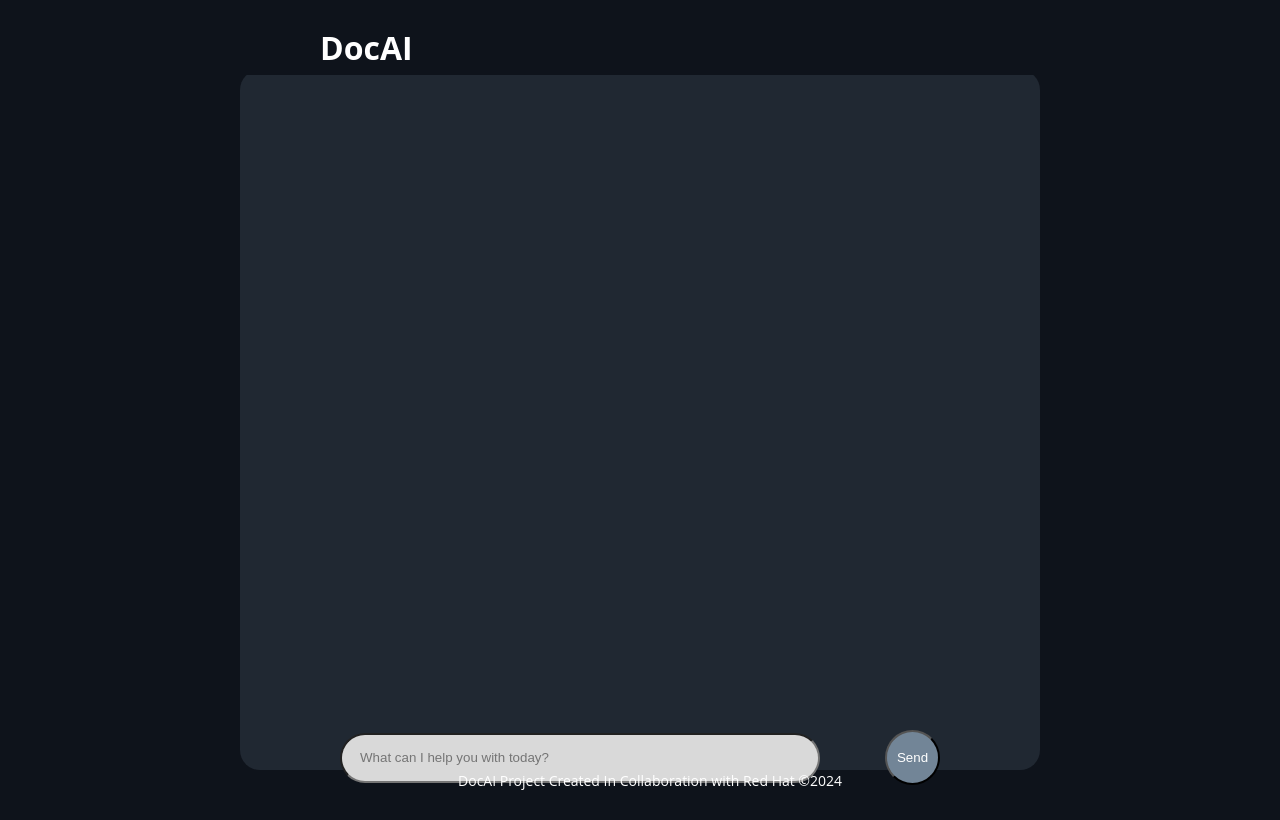
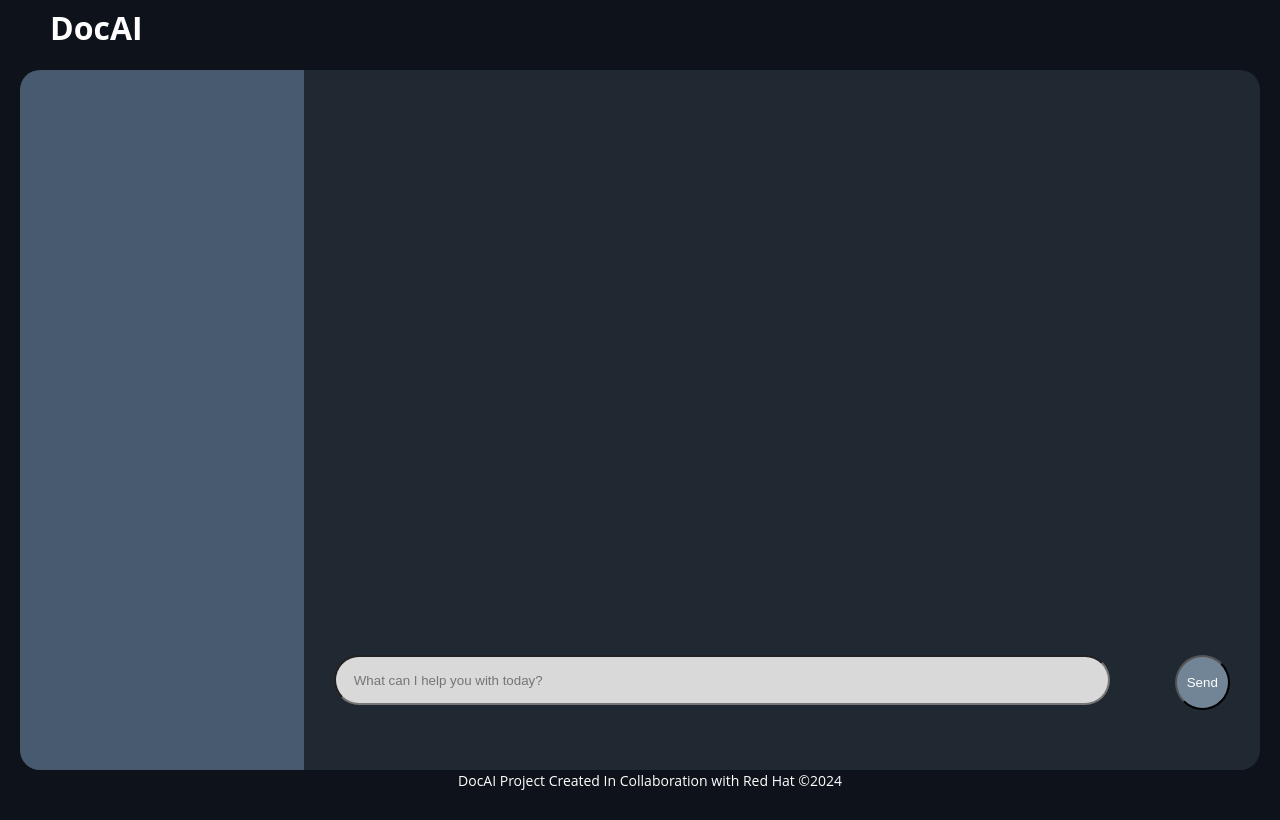
Before and after one commit to GraysonHackett/DocAI, a React (Create React App) app: page / in a window 1280 px wide. Built offline with nearby package versions, Linux system fonts and the light colour scheme.

Commit message:
some styling updates

```diff
--- a/public/index.html
+++ b/public/index.html
@@ -2,11 +2,11 @@
 <html lang="en">
 <head>
   <meta charset="utf-8" />
-  <link rel="icon" href="%PUBLIC_URL%/logo.png" /> <!-- Link to our own logo once we have one -->
+  <link rel="icon" href="%PUBLIC_URL%/logo.png" /> <!-- Link to your own logo once you have one -->
   <meta name="viewport" content="width=device-width, initial-scale=1" />
   <title>DocAI</title> <!-- Update title here -->
 </head>
 <body>
-<div id="root"></div>
+  <div id="root"></div>
 </body>
 </html>
--- a/src/App.css
+++ b/src/App.css
@@ -8,7 +8,7 @@
   --lightgray:#84828F;
   --white:#D9D9D9;
 }
-/* Consolidated App.css */
+
 body, html {
   font-family: 'Open Sans', sans-serif;
   margin: 0;
@@ -18,12 +18,16 @@
   overflow: hidden;
 }
 
-#root {
-  display: flex;
-  flex-direction: column;
-  align-items: center;
-  justify-content: center;
-  min-height: 100vh;
+/* New style for the left taskbar */
+.leftTaskbar {
+  background-color: var(--darkgray);
+  width: 250px;
+  height: calc(100vh - 120px); /* Adjusted to match the height of the .App container */
+  padding-right: 50px;
+  padding-top: 20px;
+  margin-top: auto;
+  border-top-left-radius: 20px;
+  border-bottom-left-radius: 20px;
 }
 
 .App {
@@ -31,65 +35,56 @@
   background-color: transparent;
   padding: 20px;
   border-radius: 8px;
-  width: 90%;
-  max-width: 800px;
   height: calc(100vh - 120px); /* Adjusted to create spacing from the header and bottom */
-  margin: auto; /* Center the box horizontally */
-  display: flex; /* Aligns the logo and the h1 horizontally */
-  align-items: center; /* Centers items vertically within the header */
-  justify-content: flex-start; /* Aligns items to the start of the header */
+  display: flex;
+  align-items: center;
+  justify-content: flex-start;
+  margin-left: 0; /* Adjusted margin to make the App container touch the left side of the screen */
   margin-top: 50px; /* Move the box 50px under the header */
   margin-bottom: 50px; /* Move the box 50px above the bottom */
 }
 
 .App-header {
-  background-color: var(--darkblue); /* Burgundy for the header */
-  padding-top: 20px;
-  padding-left: 320px;
+  background-color: var(--darkblue);
+  padding-left: 50px;
   color: white;
-  width: 100%; /* Stretch across the top */
-  height:55px;
-  position: fixed; /* Stick to the top */
+  width: calc(100% - 200px - 75px); /* Adjusted width to accommodate left taskbar and padding */
+  height: 55px;
+  position: fixed;
   top: 0;
   left: 0;
-  z-index: 1000; /* Ensure it's above other content */
-  display: flex; /* Enables Flexbox layout */
-  align-items: center; /* Centers items vertically within the header */
-  justify-content: flex-start; /* Aligns items to the start of the header, keeping them inline */
-    /* Add any additional styling here (background, padding, etc.) */
-}
-
-.App-logo {
-  height: 120px; /* Smaller logo size for smaller devices */
-  width: auto;
-}
-.App-header h1 {
-color: white; /* Gold for the header text to stand out against the Burgundy background */
+  display: flex;
+  align-items: center;
+  justify-content: flex-start;
 }
 
 main {
   display: flex;
-  align-items: flex-start; /* Changed to flex-start to align chat at the top */
+  align-items: center;
   justify-content: center;
-  flex-direction: column; /* Stack children vertically */
-  width: 100%;
-  max-height: 600px; /* Max height for chat window */
-  padding-bottom: 20px; /* Adds padding at the bottom */
-  margin-top: auto; /* Pushes the main content to the bottom */
+  flex-direction: column;
+  width: 80vw; /* Adjusted width to accommodate left taskbar padding */
+  height: 100%;
+  max-height: 750px;
+  background-color: var(--blue);
+  border-top-right-radius: 20px;
+  border-bottom-right-radius: 20px;
+  padding-bottom: 20px;
+  margin-top: auto;
 }
 
 .footer {
   font-size: 14px;
-  font-family: 'Open Sans', sans-serif; /* Use the same font family as the chatbot */
+  font-family: 'Open Sans', sans-serif;
   padding: 10px;
   size: 1px;
   color: white;
   width: 100%;
-  position: fixed; /* Stick to the bottom */
+  position: fixed;
   bottom: 0;
   left: 0;
-  z-index: 1000; /* Ensure it's above other content */
-  display: flex; /* Enables Flexbox layout */
-  align-items: center; /* Centers items vertically within the footer */
-  justify-content: center; /* Aligns items to the center of the footer */
+  z-index: 1000;
+  display: flex;
+  align-items: center;
+  justify-content: center;
 }
--- a/src/App.js
+++ b/src/App.js
@@ -1,14 +1,12 @@
-// src/App.js
 import React from 'react';
 import Chatbot from './Chatbot';
 import './App.css'; // Ensure this line is here to import your CSS
-import logo from './assets/logo.png';
 
 function App() {
     return (
         <div className="App">
+            <div className="leftTaskbar"></div>
             <header className="App-header">
-
                 <h1>DocAI</h1>
             </header>
             <main>
--- a/src/ChatbotStyles.css
+++ b/src/ChatbotStyles.css
@@ -1,22 +1,12 @@
 :root {
-  /* My Color Palette */
-  --darkblue:#0E131B;
-  --darkgray:#302F37;
-  --blue:#202832;
-  --sendblue:#728597;
-  --darkgray:#485A70;
-  --lightgray:#303C4B;
-  --white:#D9D9D9;
-}
-main {
-  display: flex;
-  align-items: center;
-  justify-content: center;
-  width: 100%;
-  height: 100%;
-  max-height: 750px;
-  background-color: var(--blue); /* Grey background */
-  border-radius: 20px;
+  /* Color pallete */
+  --darkblue: #0e131b;
+  --darkgray: #302f37;
+  --blue: #202832;
+  --sendblue: #728597;
+  --darkgray: #485a70;
+  --lightgray: #303c4b;
+  --white: #d9d9d9;
 }
 
 .openai-container {
@@ -24,15 +14,14 @@
   flex-direction: column;
   align-items: center;
   justify-content: flex-end; /* Align messages to the bottom */
-  width: 700px;
-  height: 750px;
+  width: 70vw;
+  height: 75vh;
 }
 
 .input-container {
   display: flex;
   justify-content: space-between;
-  align-items: center;
-  width: 600px; /* Adjust width as needed */
+  width: 70vw;
   margin-top: 20px; /* Add some space between main container and input container */
 }
 
@@ -67,13 +56,12 @@
 }
 
 .messages-container {
-  width: 100%; /* Adjust width as needed */
+  width: 70vw;
   height: 680px; /* Match the openai-container height */
   border-radius: 20px;
   overflow-y: auto; /* Enable vertical scrolling */
-  margin-bottom: 20px;
-  margin-top: 20px;
   flex-direction: column-reverse;
+  padding-right: 10px;
 }
 
 /* Custom scrollbar for .messages-container */
@@ -83,13 +71,9 @@
   scrollbar-width: none; /* Hide the scrollbar by default */
 }
 
-.messages-container::-webkit-scrollbar-track {
-  background: #f1f1f1; /* Track color */
-}
-
 .messages-container::-webkit-scrollbar-thumb {
   background: #888; /* Thumb color */
-  border-radius: 4px; /* Rounded corners */
+  border-radius: 5px; /* Rounded corners */
 }
 
 .messages-container::-webkit-scrollbar-thumb:hover {
@@ -101,9 +85,6 @@
   scrollbar-width: auto; /* Show the scrollbar on hover */
 }
 
-
-
-/* Styling for messages sent by the user */
 .message.user {
   background-color: var(--darkgray);
   color: var(--white);
@@ -112,16 +93,25 @@
   float: right;
   text-align: right;
   max-width: 300px;
-  margin: 0px 0px 0px 280px;
+  margin: 25px 0px 25px 300px;
 }
 
-/* Styling for messages sent by the AI */
 .message.ai {
   background-color: var(--lightgray);
   color: var(--white);
   border-radius: 20px;
   float: left;
   text-align: left;
-  max-width: 300px;
+  max-width: 500px;
   max-height: fit-content;
+  margin: 0px 300px 0px 0px;
 }
+
+/* Style for links within messages sent by the AI */
+.message.ai a {
+  color: lightblue; /* Set the color of links to blue */
+}
+
+.message.ai a:hover {
+  color: var(--sendblue); /* Set the color of hovered links to a different color */
+}
```
